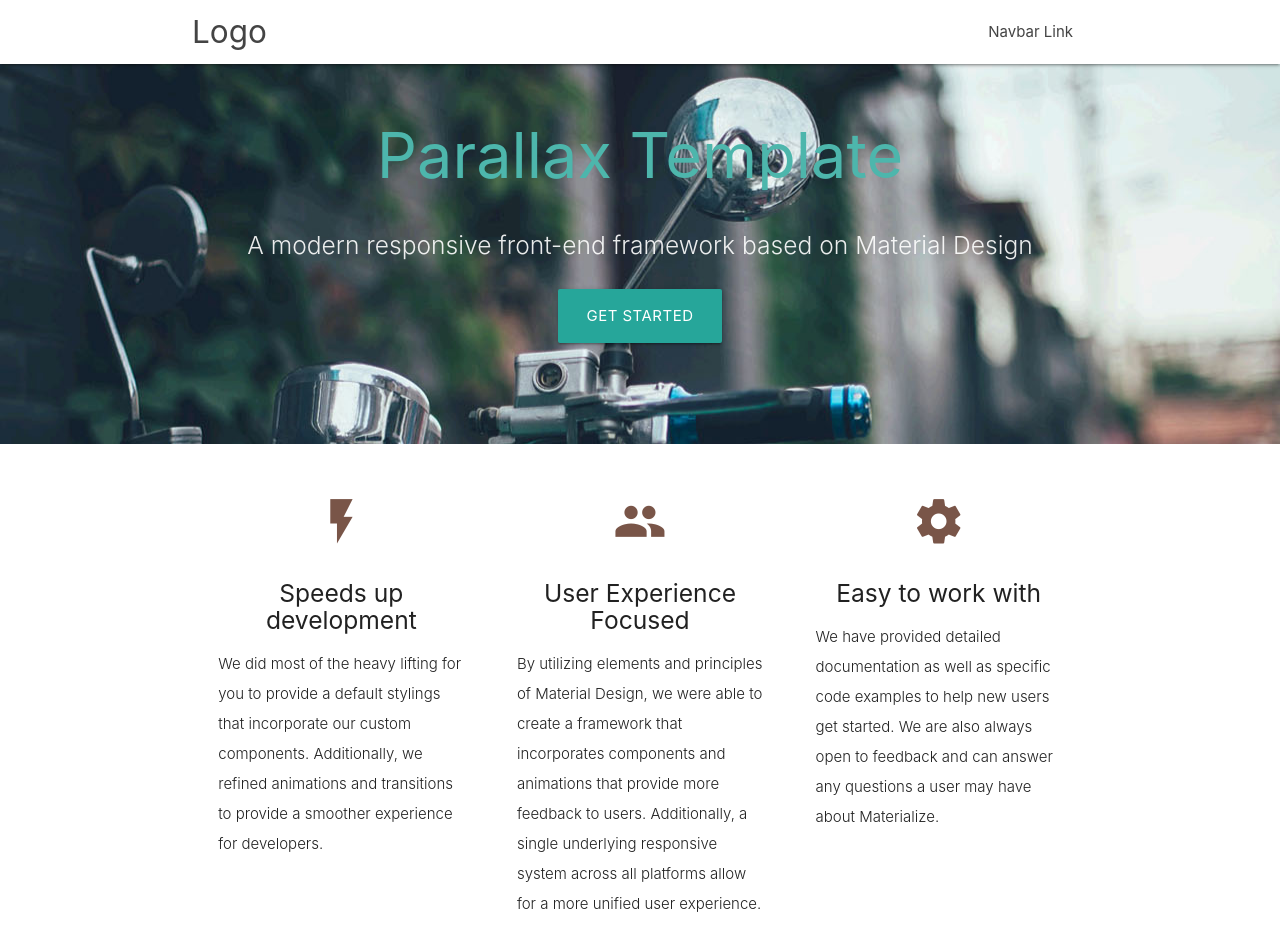
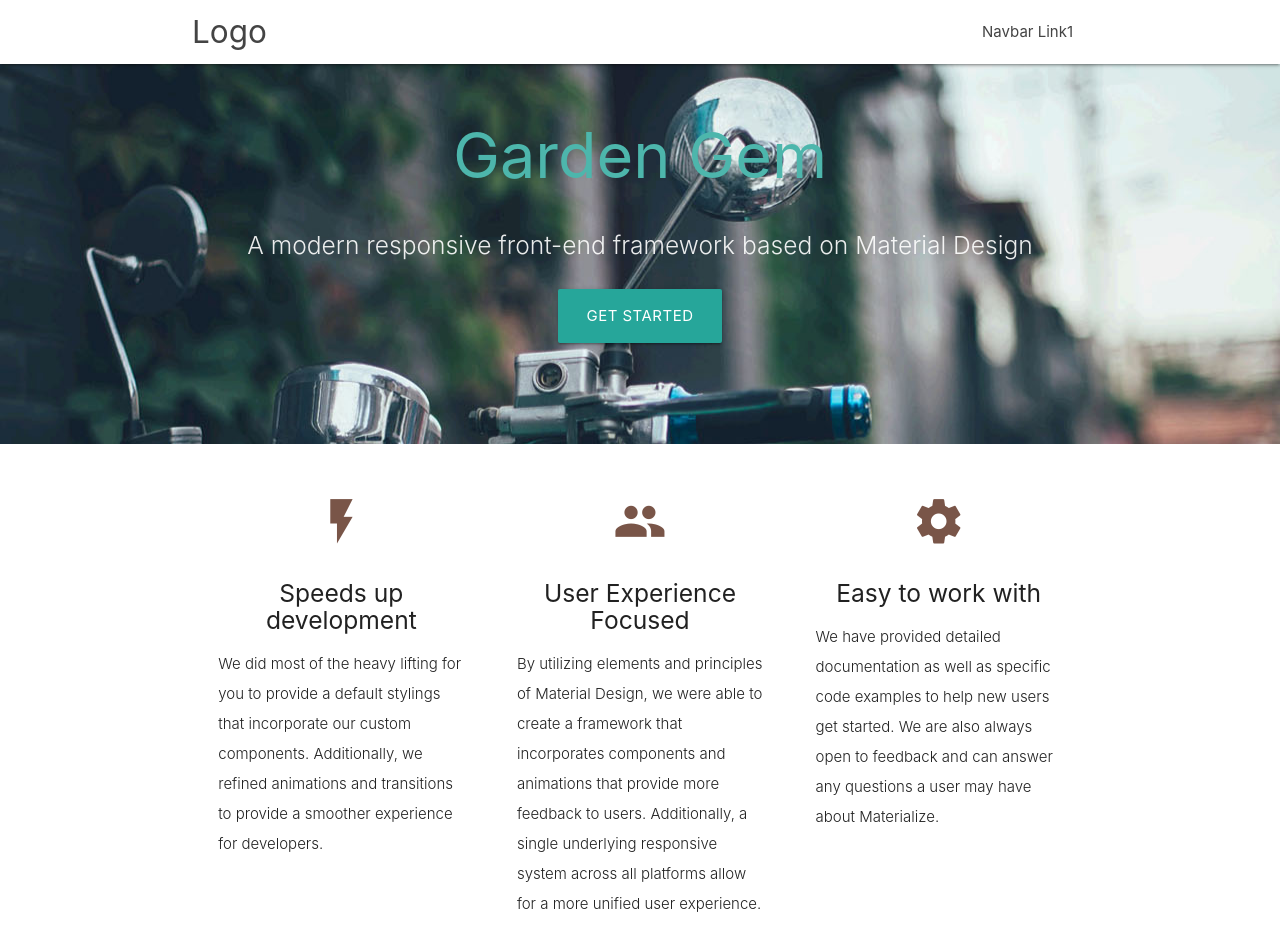
Before and after one commit to KiraSensei13/GardenGem, a plain HTML site: page index.html in a window 1280 px wide. Shown: the top 937 px of the page. Drawn offline with nearby package versions, Linux system fonts and the light colour scheme.

Commit message:
code organization

```diff
--- a/index.html
+++ b/index.html
@@ -1,59 +1,75 @@
 <!DOCTYPE html>
 <html lang="en">
+
+
+<!--  HEAD  -->
 <head>
     <meta http-equiv="Content-Type" content="text/html; charset=UTF-8"/>
     <meta name="viewport" content="width=device-width, initial-scale=1"/>
-  <title>Parallax Template - Materialize</title>
 
-  <!-- CSS  -->
+    <title>Garden Gem</title>
+
+    <!--  CSS  -->
     <link href="https://fonts.googleapis.com/icon?family=Material+Icons" rel="stylesheet">
     <link href="css/materialize.css" type="text/css" rel="stylesheet" media="screen,projection"/>
     <link href="css/style.css" type="text/css" rel="stylesheet" media="screen,projection"/>
 </head>
+
+
+<!--  BODY  -->
 <body>
+    <!--  NAV BAR  -->
     <nav class="white" role="navigation">
         <div class="nav-wrapper container">
             <a id="logo-container" href="#" class="brand-logo">Logo</a>
+
+            <!--  WEB NAV BAR  -->
             <ul class="right hide-on-med-and-down">
-        <li><a href="#">Navbar Link</a></li>
+                <li><a href="#">Navbar Link1</a></li>
             </ul>
 
+            <!--  MOBILE NAV BAR  -->
             <ul id="nav-mobile" class="sidenav">
-        <li><a href="#">Navbar Link</a></li>
+                <li><a href="#">Navbar Link2</a></li>
             </ul>
             <a href="#" data-target="nav-mobile" class="sidenav-trigger"><i class="material-icons">menu</i></a>
         </div>
     </nav>
 
+    <!--  1st CONTAINER  -->
     <div id="index-banner" class="parallax-container">
         <div class="section no-pad-bot">
             <div class="container">
                 <br><br>
-        <h1 class="header center teal-text text-lighten-2">Parallax Template</h1>
+
+                <!--  TITLE  -->
+                <h1 class="header center teal-text text-lighten-2">Garden Gem</h1>
+
+                <!--  DESCRPTION  -->
                 <div class="row center">
                     <h5 class="header col s12 light">A modern responsive front-end framework based on Material Design</h5>
                 </div>
+
+                <!--  BUTTON  -->
                 <div class="row center">
                     <a href="http://materializecss.com/getting-started.html" id="download-button" class="btn-large waves-effect waves-light teal lighten-1">Get Started</a>
                 </div>
                 <br><br>
-
             </div>
         </div>
         <div class="parallax"><img src="img/background1.jpg" alt="Unsplashed background img 1"></div>
     </div>
 
-
+    <!--  2nd CONTAINER  -->
     <div class="container">
         <div class="section">
 
-      <!--   Icon Section   -->
+            <!--  ICONS & COLUMNS  -->
             <div class="row">
                 <div class="col s12 m4">
                     <div class="icon-block">
                         <h2 class="center brown-text"><i class="material-icons">flash_on</i></h2>
                         <h5 class="center">Speeds up development</h5>
-
                         <p class="light">We did most of the heavy lifting for you to provide a default stylings that incorporate our custom components. Additionally, we refined animations and transitions to provide a smoother experience for developers.</p>
                     </div>
                 </div>
@@ -62,16 +78,13 @@
                     <div class="icon-block">
                         <h2 class="center brown-text"><i class="material-icons">group</i></h2>
                         <h5 class="center">User Experience Focused</h5>
-
                         <p class="light">By utilizing elements and principles of Material Design, we were able to create a framework that incorporates components and animations that provide more feedback to users. Additionally, a single underlying responsive system across all platforms allow for a more unified user experience.</p>
                     </div>
                 </div>
-
                 <div class="col s12 m4">
                     <div class="icon-block">
                         <h2 class="center brown-text"><i class="material-icons">settings</i></h2>
                         <h5 class="center">Easy to work with</h5>
-
                         <p class="light">We have provided detailed documentation as well as specific code examples to help new users get started. We are also always open to feedback and can answer any questions a user may have about Materialize.</p>
                     </div>
                 </div>
@@ -81,10 +94,13 @@
     </div>
 
 
+    <!--  3rd CONTAINER  -->
     <div class="parallax-container valign-wrapper">
         <div class="section no-pad-bot">
             <div class="container">
                 <div class="row center">
+
+                    <!--  QUOTE  -->
                     <h5 class="header col s12 light">A modern responsive front-end framework based on Material Design</h5>
                 </div>
             </div>
@@ -92,25 +108,28 @@
         <div class="parallax"><img src="img/background2.jpg" alt="Unsplashed background img 2"></div>
     </div>
 
+    <!--  4th CONTAINER  -->
     <div class="container">
         <div class="section">
+            <div class="row">
 
-      <div class="row">
+                <!--  DESCRIPTION PARAGRAPH  -->
                 <div class="col s12 center">
                     <h3><i class="mdi-content-send brown-text"></i></h3>
                     <h4>Contact Us</h4>
                     <p class="left-align light">Lorem ipsum dolor sit amet, consectetur adipiscing elit. Nullam scelerisque id nunc nec volutpat. Etiam pellentesque tristique arcu, non consequat magna fermentum ac. Cras ut ultricies eros. Maecenas eros justo, ullamcorper a sapien id, viverra ultrices eros. Morbi sem neque, posuere et pretium eget, bibendum sollicitudin lacus. Aliquam eleifend sollicitudin diam, eu mattis nisl maximus sed. Nulla imperdiet semper molestie. Morbi massa odio, condimentum sed ipsum ac, gravida ultrices erat. Nullam eget dignissim mauris, non tristique erat. Vestibulum ante ipsum primis in faucibus orci luctus et ultrices posuere cubilia Curae;</p>
                 </div>
             </div>
-
         </div>
     </div>
 
-
+    <!--  5th CONTAINER  -->
     <div class="parallax-container valign-wrapper">
         <div class="section no-pad-bot">
             <div class="container">
                 <div class="row center">
+
+                    <!--  QUOTE  -->
                     <h5 class="header col s12 light">A modern responsive front-end framework based on Material Design</h5>
                 </div>
             </div>
@@ -118,15 +137,19 @@
         <div class="parallax"><img src="img/background3.jpg" alt="Unsplashed background img 3"></div>
     </div>
 
+
+    <!--  FOOTER  -->
     <footer class="page-footer teal">
         <div class="container">
             <div class="row">
+
+                <!--  PURPOSE  -->
                 <div class="col l6 s12">
                     <h5 class="white-text">Company Bio</h5>
                     <p class="grey-text text-lighten-4">We are a team of college students working on this project like it's our full time job. Any amount would help support and continue development on this project and is greatly appreciated.</p>
+                </div>
 
-
-        </div>
+                <!--  LINK LIST  -->
                 <div class="col l3 s12">
                     <h5 class="white-text">Settings</h5>
                     <ul>
@@ -136,6 +159,8 @@
                         <li><a class="white-text" href="#!">Link 4</a></li>
                     </ul>
                 </div>
+
+                <!--  LINK LIST  -->
                 <div class="col l3 s12">
                     <h5 class="white-text">Connect</h5>
                     <ul>
@@ -147,15 +172,16 @@
                 </div>
             </div>
         </div>
+
+        <!--  COPYRIGHT  -->
         <div class="footer-copyright">
             <div class="container">
-      Made by <a class="brown-text text-lighten-3" href="http://materializecss.com">Materialize</a>
+                Powered by <a class="brown-text text-lighten-3" href="http://materializecss.com">Materialize</a>
             </div>
         </div>
     </footer>
 
-
-  <!--  Scripts-->
+    <!--  JAVASCRIPT -->
     <script src="https://code.jquery.com/jquery-2.1.1.min.js"></script>
     <script src="js/materialize.js"></script>
     <script src="js/init.js"></script>
```
Lines whose indentation alone changed are shown as unchanged.
